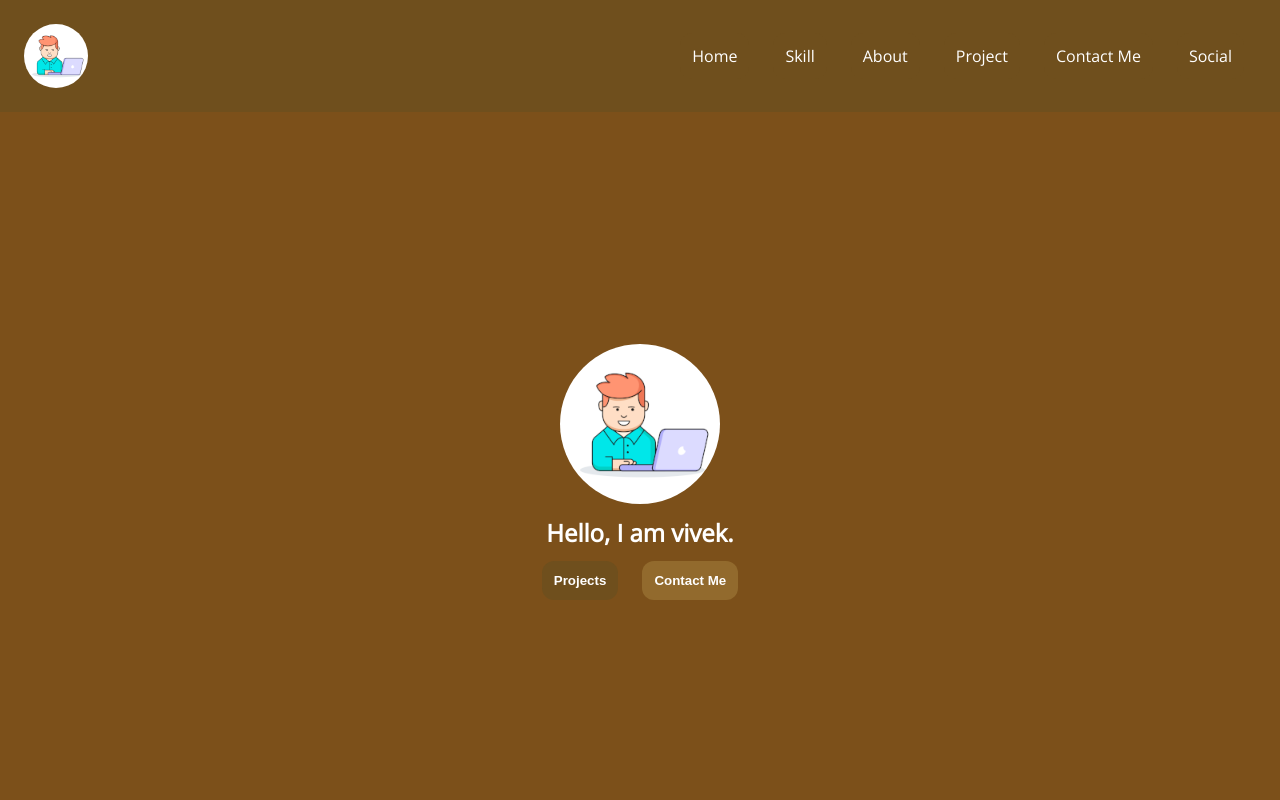
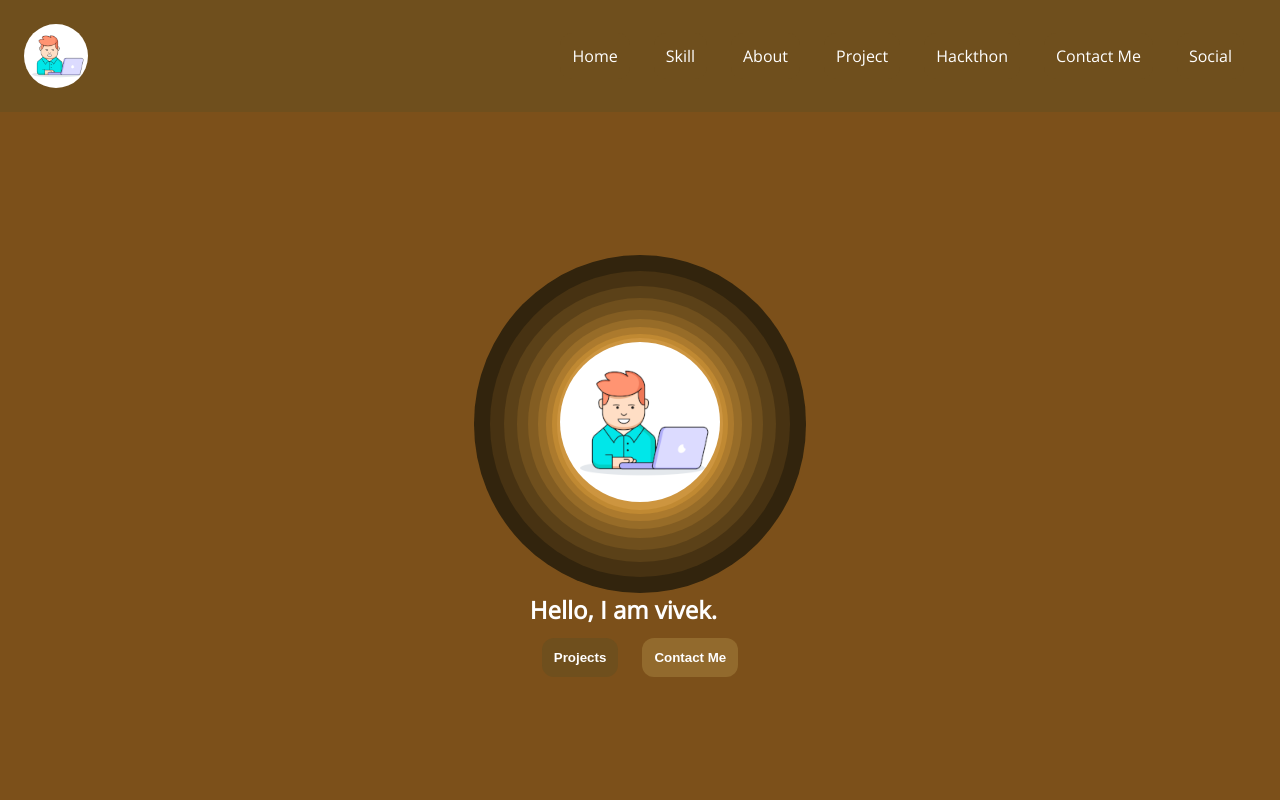
Before and after one commit to vivek80801/vivek80801-portfolio, a React (Create React App) app: page / in a window 1280 px wide. Shown: the top 800 px of the page. Built offline with nearby package versions, Linux system fonts and the light colour scheme.

Commit message:
adding a effect to hero image

```diff
--- a/public/index.html
+++ b/public/index.html
@@ -66,7 +66,50 @@
 
     <noscript>You need to enable JavaScript to run this app.</noscript>
     <div id="root">
-      <div class="loading"><h1>Loading....</h1></div>
+      <canvas id="loading"></canvas>
     </div>
+
+    <script>
+      const canvas = document.querySelector("#loading");
+      const ctx = canvas.getContext("2d");
+      canvas.width = window.innerWidth;
+      canvas.height = window.innerHeight;
+      ctx.globalCompositeOperation = "destination-over";
+      let number = 0;
+      let scale = 10;
+      let hue = Math.random() * 360;
+
+      const drawCircle = () => {
+        let angle = number * 8;
+        let r = scale * Math.sqrt(number);
+        let x = r * Math.sin(angle) + canvas.width / 2;
+        let y = r * Math.cos(angle) + canvas.height / 2;
+
+        ctx.fillStyle = `hsl(${hue}, 100%, 50%)`;
+        ctx.strokeStyle = "#fff";
+        ctx.lineWidth = 1;
+        ctx.beginPath();
+        ctx.arc(x, y, 10, 0, Math.PI * 2);
+        ctx.fill();
+        ctx.stroke();
+
+        if (hue >= 360) {
+          hue = Math.random() * 360;
+        }
+
+        number++;
+        hue += 5;
+      };
+
+      const animate = () => {
+        if (number === 1000) {
+          return;
+        }
+        drawCircle();
+        requestAnimationFrame(animate);
+      };
+
+      animate();
+    </script>
   </body>
 </html>
--- a/src/components/Hackthon.tsx
+++ b/src/components/Hackthon.tsx
@@ -4,7 +4,7 @@ import { myHackthons } from "../data";
 
 const Hackthon: React.FC = (): JSX.Element => {
   return (
-    <section>
+    <section id="hackthon">
       <div className={hackthon.hackthon}>
         <h1>hackthon</h1>
         {myHackthons.map((myHackthon, idx) => (
--- a/src/components/Hero.tsx
+++ b/src/components/Hero.tsx
@@ -8,7 +8,26 @@ const Hero: React.FC = (): JSX.Element => {
         className={hero.hero}
         style={{ backgroundImage: "/assets/react.png" }}
       >
+        <div className={hero.img1}>
+          <div className={hero.img2}>
+            <div className={hero.img3}>
+              <div className={hero.img4}>
+                <div className={hero.img5}>
+                  <div className={hero.img6}>
+                    <div className={hero.img7}>
+                      <div className={hero.img8}>
+                        <div className={hero.img9}>
                           <img src="/assets/github-avtar.png" alt="profile" />
+                        </div>
+                      </div>
+                    </div>
+                  </div>
+                </div>
+              </div>
+            </div>
+          </div>
+        </div>
+        <div className="content">
           <h1>Hello, I am vivek.</h1>
           <div className="buttons">
             <a href="#projects">
@@ -19,6 +38,7 @@ const Hero: React.FC = (): JSX.Element => {
             </a>
           </div>
         </div>
+      </div>
     </section>
   );
 };
--- a/src/components/Navbar.tsx
+++ b/src/components/Navbar.tsx
@@ -19,6 +19,9 @@ const Navbar: React.FC = (): JSX.Element => {
           </li>
           <li>
             <a href="#projects">project</a>
+          </li>
+          <li>
+            <a href="#hackthon">hackthon</a>
           </li>
           <li>
             <a href="#contact">contact me</a>
@@ -49,6 +52,9 @@ const Navbar: React.FC = (): JSX.Element => {
             <a href="#projects">project</a>
           </li>
           <li>
+            <a href="#hackthon">hackthon</a>
+          </li>
+          <li>
             <a href="#contact">contact me</a>
           </li>
           <li>
--- a/src/index.tsx
+++ b/src/index.tsx
@@ -1,9 +1,9 @@
 import React from "react";
-import ReactDOM from "react-dom";
+import {render} from "react-dom";
 import App from "./App";
 import reportWebVitals from "./reportWebVitals";
 
-ReactDOM.render(
+render(
   <React.StrictMode>
     <App />
   </React.StrictMode>,
--- a/src/scss/components/hero.module.scss
+++ b/src/scss/components/hero.module.scss
@@ -8,10 +8,65 @@
   flex-direction: column;
   width: 100%;
   height: 90vh;
-  img {
-    @include margin;
-    height: 20vh;
-    width: 20vh;
+  .img1 {
+    @include setTextColor(lighten(darken($primary, 20), 5));
     border-radius: 50%;
+    padding: 1rem;
+    /*animation: fadeIn 1s ease-in 1s 1 direction farwords;*/
+    animation: fadeIn 1s ease 1s infinite farwords;
+    .img2 {
+      @include setTextColor(lighten(darken($primary, 20), 10));
+      border-radius: 50%;
+      padding: 0.9rem;
+      .img3 {
+        @include setTextColor(lighten(darken($primary, 20), 15));
+        border-radius: 50%;
+        padding: 0.8rem;
+        .img4 {
+          @include setTextColor(lighten(darken($primary, 20), 20));
+          border-radius: 50%;
+          padding: 0.7rem;
+          .img5 {
+            @include setTextColor(lighten(darken($primary, 20), 25));
+            border-radius: 50%;
+            padding: 0.6rem;
+            .img6 {
+              @include setTextColor(lighten(darken($primary, 20), 30));
+              border-radius: 50%;
+              padding: 0.5rem;
+              .img7 {
+                @include setTextColor(lighten(darken($primary, 20), 35));
+                border-radius: 50%;
+                padding: 0.4rem;
+                .img8 {
+                  @include setTextColor(lighten(darken($primary, 20), 40));
+                  border-radius: 50%;
+                  padding: 0.3rem;
+                  .img9 {
+                    @include setTextColor(lighten(darken($primary, 20), 45));
+                    border-radius: 50%;
+                    padding: 0.2rem;
+                    img {
+                      height: 20vh;
+                      width: 20vh;
+                      border-radius: 50%;
+                    }
+                  }
+                }
+              }
+            }
+          }
+        }
+      }
+    }
   }
 }
+
+@keyframes fadeIn {
+  0% {
+    opacity: 0;
+  }
+  100% {
+    opacity: 1;
+  }
+}
```
Also changed, not shown: src/scss/App.scss (+5 -5 lines). Lines whose indentation alone changed are shown as unchanged.
